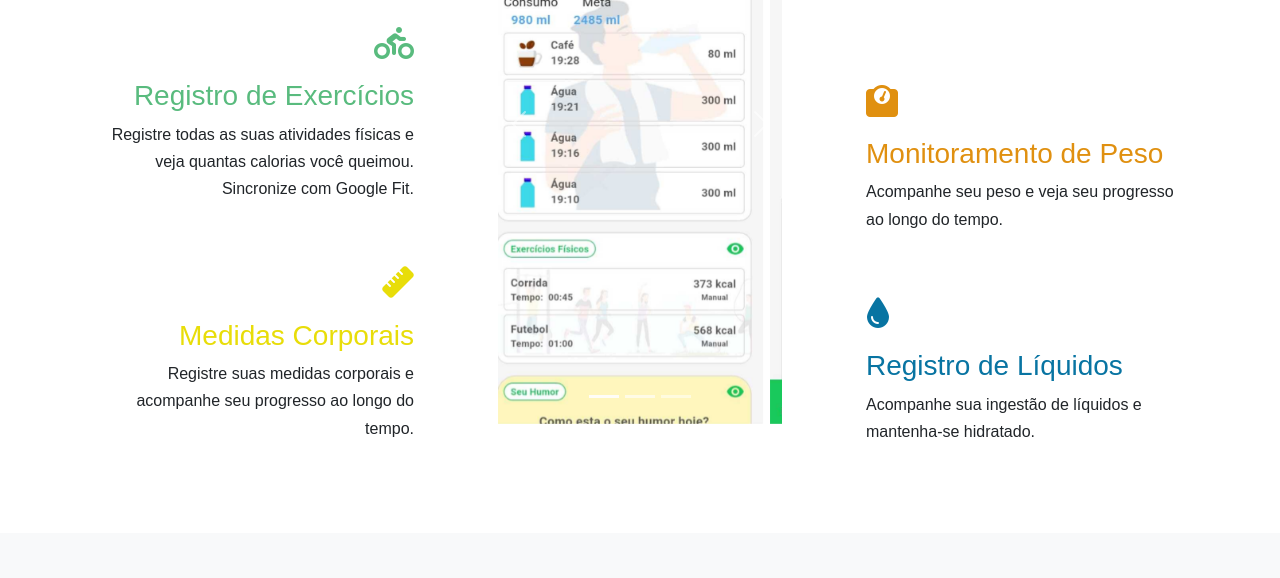
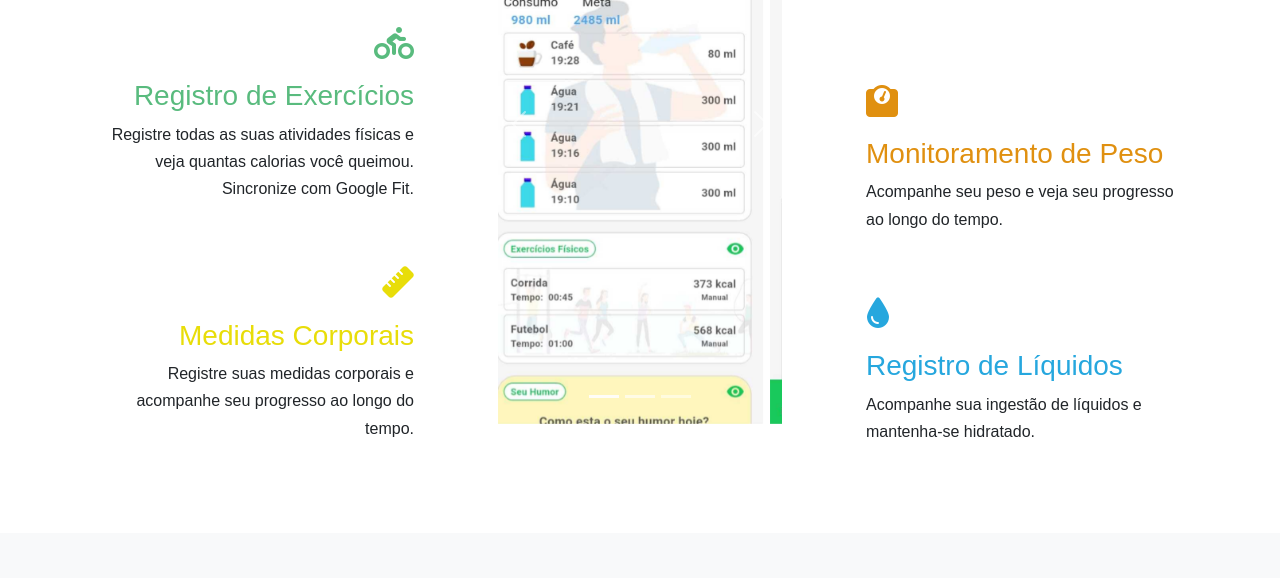
Before and after one commit to joaotux/ampmkcal-webpage, a plain HTML site: page index.html in a window 1280 px wide. Shown: the part 1228-1806 px from the top of the page. Drawn offline with nearby package versions, Linux system fonts and the light colour scheme; placeholder pictures from the web are drawn by us.

Commit message:
Update feature card colors for liquid intake section

```diff
--- a/index.html
+++ b/index.html
@@ -176,9 +176,9 @@
                     </div>
                     <div class="feature-card p-4 text-center text-lg-start">
                         <div class="feature-icon mb-3 me-lg-auto">
-                            <i class="fas fa-tint fa-2x" style="color: #0874a2;"></i>
+                            <i class="fas fa-tint fa-2x" style="color: #26a7de;"></i>
                         </div>
-                        <h3 style="color: #0874a2;">Registro de Líquidos</h3>
+                        <h3 style="color: #26a7de;">Registro de Líquidos</h3>
                         <p>Acompanhe sua ingestão de líquidos e mantenha-se hidratado.</p>
                     </div>
                 </div>
```
